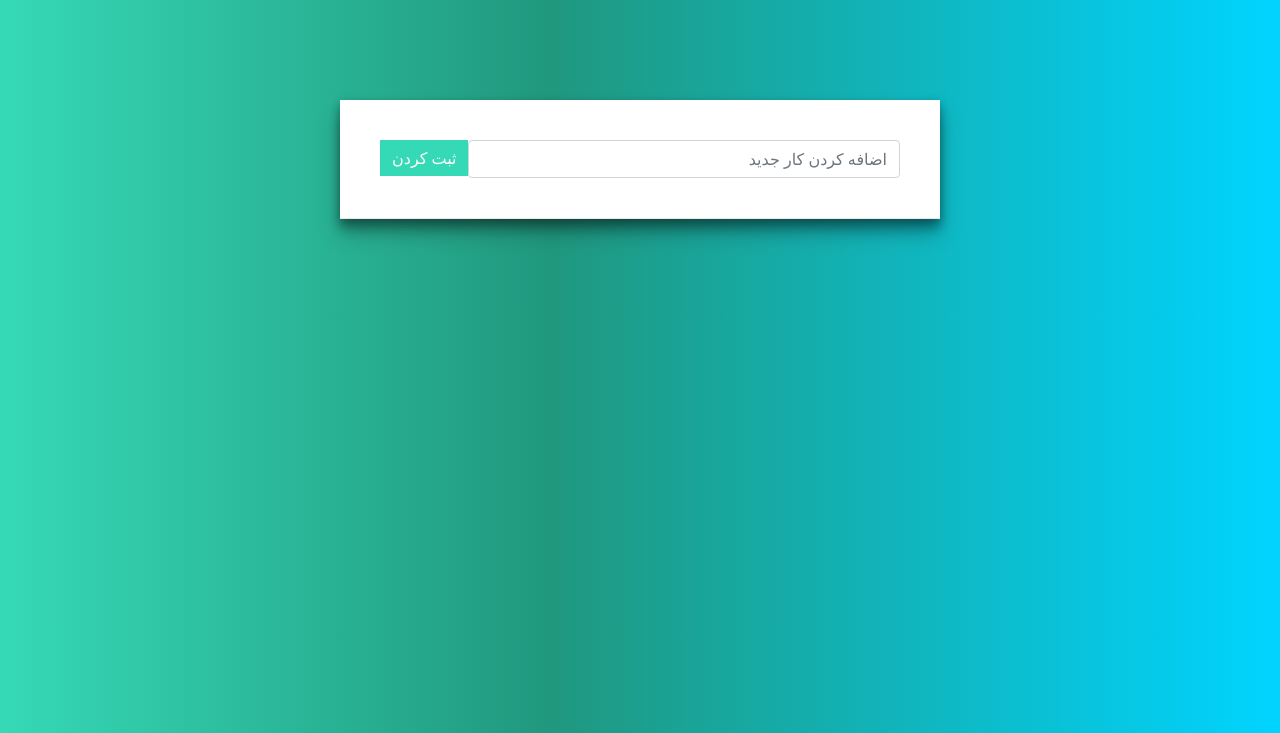
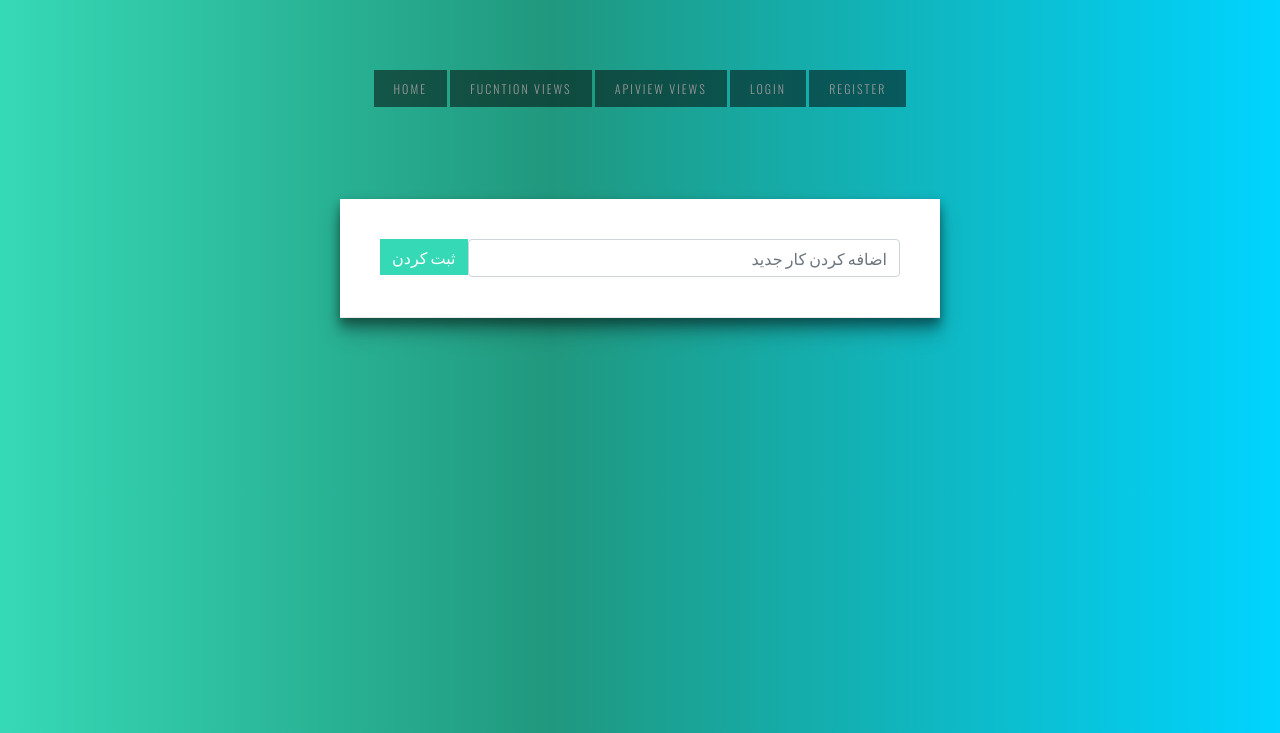
Before and after one commit to Seyyed-Mahdi-Sepahbodi/TO-DO, a Django app: page /function_base/ in a window 1280 px wide. Shown: the top 733 px of the page. Run offline with Django 4.2, Linux system fonts and the light colour scheme; data that the repository does not hold is empty.

Commit message:
make a home page and add a navbar.

```diff
--- a/todoApp/api/urls.py
+++ b/todoApp/api/urls.py
@@ -4,6 +4,7 @@ from .views import (TaskListCreateViewByAPIView, TaskUpdateDeleteByAPIView,
                     task_create_view, task_delete_view, task_list_view,
                     task_update_view)
 
+app_name = 'api'
 urlpatterns = [
     path('function_base/list/', task_list_view, name='function_task_list'),
     path('function_base/create/', task_create_view, name='function_task_create'),
--- a/todoApp/frontend/static/frontend/css/list_page_style.css
+++ b/todoApp/frontend/static/frontend/css/list_page_style.css
@@ -24,6 +24,7 @@ strike {
     justify-content: space-around;
     align-items: flex-start;
 }
+
 
 #form-wrapper {
     position: -webkit-sticky;
--- /dev/null
+++ b/todoApp/frontend/static/frontend/css/navbar.css
@@ -0,0 +1,50 @@
+* {
+	-webkit-transition-property: all;
+	-webkit-transition-duration: .2s;
+    -moz-transition-timing-function: cubic-bezier(100,50,21,6);
+	-moz-transition-property: all;
+    -moz-transition-timing-function: cubic-bezier(100,50,21,6);
+}
+
+body{
+  padding:75px;
+  text-align:center;
+  font-family: 'Oswald', sans-serif;
+}
+
+h1{
+  color:#c0c0c0;
+  font-weight:100;
+}
+
+.nav-btn{
+  color:#999;
+  background:rgba(0, 0, 0, 0.5);
+  padding:10px 20px;
+  font-size:12px;
+  text-decoration:none;
+  letter-spacing:2px;
+  text-transform:uppercase;
+}
+
+.nav-btn:hover{
+  border:none;
+  background:rgba(0, 0, 0, 0.4);
+  background:#fff;
+  padding:20px 20px;
+  color:#1b1b1b;
+}
+
+.footer{
+  font-size:8px;
+  color:#fff;
+  clear:both;
+  display:block;
+  letter-spacing:5px;
+  border:1px solid #fff;
+  padding:5px;
+  text-decoration:none;
+  width:210px;
+  margin:auto;
+  margin-top:400px;
+}
--- a/todoApp/frontend/templates/frontend/list_by_function.html
+++ b/todoApp/frontend/templates/frontend/list_by_function.html
@@ -7,6 +7,31 @@
 {% endblock title %}
 
 
+{% block content %}
+<div class="container">
+    <div id="task-container">
+        <div id="form-wrapper">
+            <form id="form">
+                <div class="flex-wrapper">
+                    <div style="flex: 6">
+                        <input id="title" class=form-control type="text" name="title"
+                            placeholder="اضافه کردن کار جدید">
+                    </div>
+                    <div style="flex: 1">
+                        <input id="submit" class="btn" type="submit" value="ثبت کردن">
+                    </div>
+                </div>
+            </form>
+        </div>
+
+        <div id="list-wrapper">
+
+        </div>
+    </div>
+</div>
+{% endblock content %}
+
+
 {% block js_script %}
 <script src="{% static 'frontend/js/function_base_list_page.js' %}"></script>
 {% endblock js_script %}
--- a/todoApp/frontend/urls.py
+++ b/todoApp/frontend/urls.py
@@ -1,8 +1,10 @@
 from django.urls import path
 
-from .views import ListClassView, list_functional_view
+from .views import ListClassView, list_functional_view, HomePageView
 
+app_name = 'frontend'
 urlpatterns = [
+    path('', HomePageView.as_view(), name='home_page'),
     path('function_base/', list_functional_view, name='function_base_list_page'),
     path('class_base/api_view/', ListClassView.as_view(), name='class_base_list_page'),
 ]
--- a/todoApp/frontend/views.py
+++ b/todoApp/frontend/views.py
@@ -1,7 +1,12 @@
 from django.shortcuts import render
 from django.views import View
+from django.views.generic import TemplateView
 
 # Create your views here.
+
+class HomePageView(TemplateView):
+    template_name = 'frontend/home.html'
+
 
 def list_functional_view(request):
     return render(request, 'frontend/list_by_function.html')
--- a/todoApp/templates/base.html
+++ b/todoApp/templates/base.html
@@ -19,36 +19,23 @@
 
     <link rel="stylesheet" href="https://fonts.googleapis.com/css?family=Montserrat&display=swap">
     <link rel="stylesheet" href="{% static 'frontend/css/list_page_style.css' %}">
+    <link rel="stylesheet" href="{% static 'frontend/css/navbar.css' %}">
 
 </head>
 
 <body>
-    <div class="container">
-        <div id="task-container">
-            <div id="form-wrapper">
-                <form id="form">
-                    <div class="flex-wrapper">
-                        <div style="flex: 6">
-                            <input id="title" class=form-control type="text" name="title"
-                                placeholder="اضافه کردن کار جدید">
-                        </div>
-                        <div style="flex: 1">
-                            <input id="submit" class="btn" type="submit" value="ثبت کردن">
-                        </div>
-                    </div>
-                </form>
-            </div>
+    {% include 'includes/navbar.html' %}
 
-            <div id="list-wrapper">
+    {% block content %}
 
-            </div>
-        </div>
-    </div>
+    {% endblock content %}
+
 
     {% block js_script %}
 
     {% endblock js_script %}
 
+
 </body>
 
 </html>
--- /dev/null
+++ b/todoApp/templates/includes/navbar.html
@@ -0,0 +1,11 @@
+<link href='https://fonts.googleapis.com/css?family=Oswald:300' rel='stylesheet' type='text/css'>
+
+<a href="{% url 'frontend:home_page' %}" class="nav-btn">Home</a>
+<a href="{% url 'frontend:function_base_list_page' %}" class="nav-btn">Fucntion views</a>
+<a href="{% url 'frontend:class_base_list_page' %}" class="nav-btn">APIView views</a>
+{% if request.user.is_authenticated %}
+<a href="" class="nav-btn">Logout</a>
+{% else %}
+<a href="" class="nav-btn">Login</a>
+<a href="" class="nav-btn">Register</a>
+{% endif %}
--- a/todoApp/todoApp/settings.py
+++ b/todoApp/todoApp/settings.py
@@ -74,9 +74,9 @@ TEMPLATES = [
     },
 ]
 
-STATICFILES_DIRS = [
-    BASE_DIR / "static",
-]
+# STATICFILES_DIRS = [
+#     BASE_DIR / "static",
+# ]
 
 WSGI_APPLICATION = 'todoApp.wsgi.application'
 
```
Also changed, not shown: todoApp/frontend/templates/frontend/home.html (added, +13 -0 lines), todoApp/frontend/templates/frontend/list_by_api_class_view.html (+25 -0 lines).
